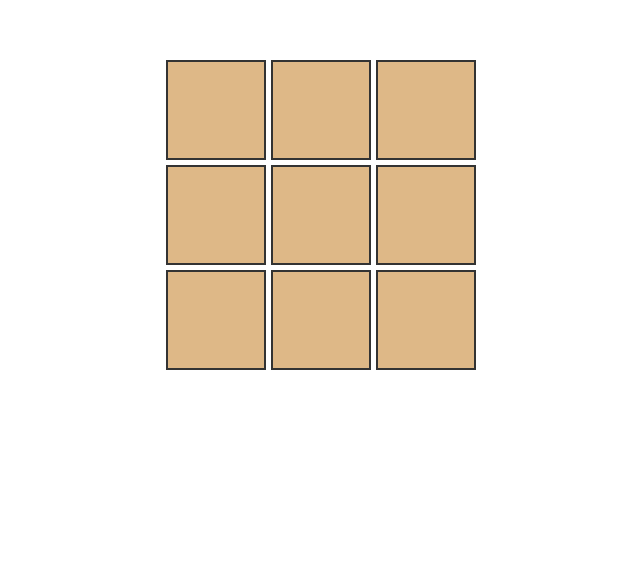
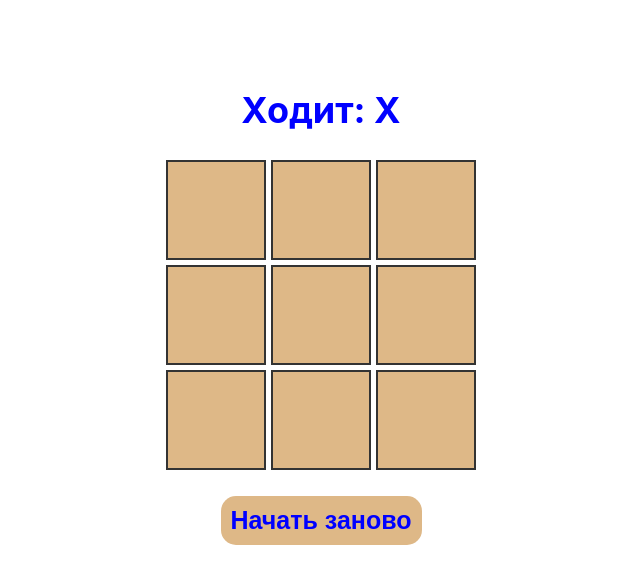
Before and after one commit to Lex-Shushkov/Tic-Tac-Toe, a React app in the folder my-app/: page / in a window 1280 px wide. Shown: the part 140-724 px from the top of the page, without its empty margins (319-959 px from the left). Built offline with nearby package versions, Linux system fonts and the light colour scheme.

Commit message:
game code

```diff
--- a/my-app/src/Game.css
+++ b/my-app/src/Game.css
@@ -3,6 +3,36 @@
 	flex-direction: column;
 	align-items: center;
 	margin-top: 200px;
+}
+.info {
+	width: 300px;
+	height: 100px;
+	color: blue;
+	font-size: 36px;
+	font-weight: bold;
+	display: flex;
+	align-items: center;
+	justify-content: center;
+}
+.rest-cell {
+	width: 300px;
+	height: 100px;
+	display: flex;
+	align-items: center;
+	justify-content: center;
+	border-radius: 50px;
+	/* background-color: burlywood; */
+	border-style: hidden;
+
+}
+.rest {
+	color: blue;
+	font-size: 25px;
+	font-weight: bold;
+	border-radius: 15px;
+	background-color: burlywood;
+	border-style: hidden;
+	padding: 10px;
 }
 .board {
 	display: grid;
--- a/my-app/src/Game.js
+++ b/my-app/src/Game.js
@@ -1,9 +1,42 @@
-import React from 'react';
+
 import './Game.css';
 import { useState } from 'react';
-import {Field} from './components/Field';
+import { Field } from './components/Field';
+import { Information } from './components/Information';
 
 export const Game = () => {
-	const [field, setField] = useState(Array(9).fill(' '));
-	return <Field field={field}/>
+	const [field, setField] = useState(Array(9).fill('')); // игровое поле
+	const [currentPlayer, setCurrentPlayer] = useState('X'); // чей ход
+	const [isGameEnded, setIsGameEnded] = useState(false); //была ли завершена игра
+	const [isDraw, setIsDraw] = useState(false); //была ли ничья
+
+	const restart = () => {
+		setField(Array(9).fill(''));
+		setCurrentPlayer('X');
+		setIsGameEnded(false);
+		setIsDraw(false);
+	};
+
+	return (
+		<div className="game">
+			<Information
+				currentPlayer={currentPlayer}
+				isGameEnded={isGameEnded}
+				isDraw={isDraw}
+			/>
+			<Field
+				field={field}
+				setField={setField}
+				currentPlayer={currentPlayer}
+				setCurrentPlayer={setCurrentPlayer}
+				setIsGameEnded={setIsGameEnded}
+				setIsDraw={setIsDraw}
+			/>
+			<div className="rest-cell">
+				<button className="rest" onClick={restart}>
+					Начать заново
+				</button>
+			</div>
+		</div>
+	);
 };
--- a/my-app/src/components/Field.js
+++ b/my-app/src/components/Field.js
@@ -1,10 +1,51 @@
-import React from 'react';
 import { FieldLayout } from './FieldLayout';
 
-export const Field = ({ field }) => {
-	const click = (index) => {
-		console.log('сделан ход', index);
+export const Field = ({
+	field,
+	setField,
+	currentPlayer,
+	setCurrentPlayer,
+	setIsGameEnded,
+	setIsDraw,
+}) => {
+	const winning = (sq) => {
+		const lines = [
+			[0, 1, 2],
+			[3, 4, 5],
+			[6, 7, 8],
+			[0, 3, 6],
+			[1, 4, 7],
+			[2, 5, 8],
+			[0, 4, 8],
+			[2, 4, 6],
+		];
+		for (let line of lines) {
+			const [a, b, c] = line;
+			if (sq[a] && sq[a] === sq[b] && sq[a] === sq[c]) {
+				return sq[a];
+			}
+		}
+		return null;
 	};
 
-	return <FieldLayout field={field} onCellClick={click}/>;
+	const click = (index) => {
+		// console.log(index);
+		if (field[index] || winning(field)) return; // если клетка занята, то выходим
+		console.log(index);
+		const newField = [...field]; // в новый массив поля запишем текущее поле
+		newField[index] = currentPlayer; // запишем в ячейку текущего игрока
+		setField(newField); // обновляем состояние поля
+		console.log(newField);
+
+		const winner = winning(newField); // проверяем на победу
+		if (winner) {
+			setIsGameEnded(true); // флаг игра окончена
+		} else if (!newField.includes('')) {
+			setIsDraw(true); // если нет пустых клеток, то флаг ничья
+		} else {
+			setCurrentPlayer(currentPlayer === 'X' ? 'O' : 'X'); // игра продолжается, переключаем игрока
+		}
+	};
+
+	return <FieldLayout field={field} onCellClick={click} />;
 };
--- a/my-app/src/components/FieldLayout.js
+++ b/my-app/src/components/FieldLayout.js
@@ -1,19 +1,11 @@
-import React from 'react';
-
 export const FieldLayout = ({ field, onCellClick }) => {
 	return (
-		<div className="game">
-			<div className="board">
-				{field.map((value, index) => (
-					<button
-						key={index}
-						className="cell"
-						onClick={() => onCellClick(index)}
-					>
-						{value}
-					</button>
-				))}
-			</div>
+		<div className="board">
+			{field.map((value, index) => (
+				<button key={index} className="cell" onClick={() => onCellClick(index)}>
+					{value}
+				</button>
+			))}
 		</div>
 	);
 };
--- a/my-app/src/components/Information.js
+++ b/my-app/src/components/Information.js
@@ -0,0 +1,14 @@
+import { InformationLayout } from './InformationLayout';
+
+export const Information = ({ currentPlayer, isGameEnded, isDraw }) => {
+	let status;
+	if (isDraw) {
+		status = 'Ничья';
+	} else if (isGameEnded) {
+		status = `Победа: ${currentPlayer}`;
+	} else {
+		status = `Ходит: ${currentPlayer}`;
+	}
+
+	return <InformationLayout status={status} />;
+};
--- /dev/null
+++ b/my-app/src/components/InformationLayout.js
@@ -0,0 +1,4 @@
+
+export const InformationLayout = ({ status }) => {
+	return <div className="info">{status}</div>;
+};
```
